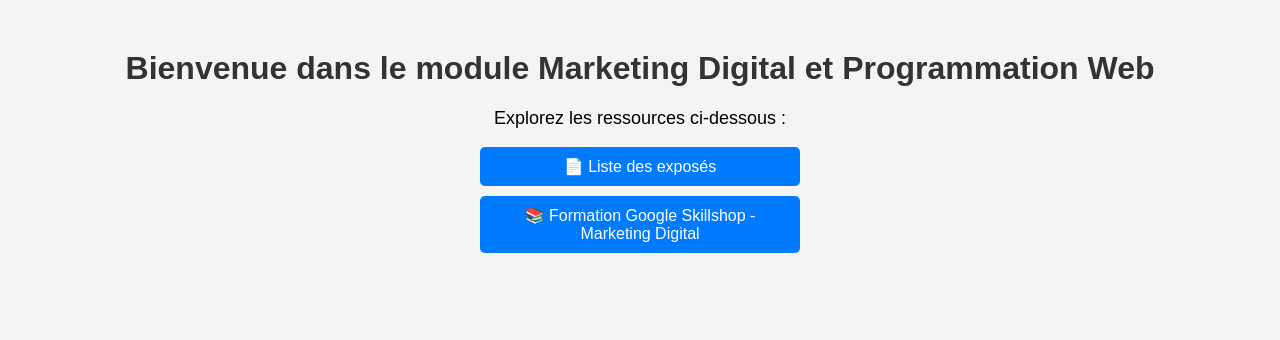
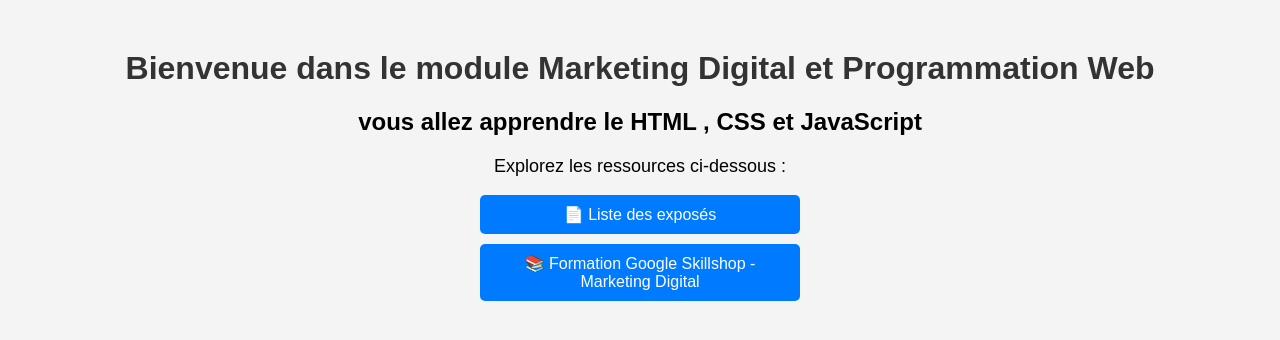
Before and after one commit to You-Han/PremierSite, a plain HTML site: page index.html in a window 1280 px wide. Drawn offline with Linux system fonts and the light colour scheme.

Commit message:
Update index.html

```diff
--- a/index.html
+++ b/index.html
@@ -35,6 +35,7 @@
 <body>
 
     <h1>Bienvenue dans le module Marketing Digital et Programmation Web</h1>
+    <h2>vous allez apprendre le HTML , CSS et JavaScript</h2>
     <p>Explorez les ressources ci-dessous :</p>
 
     <a href="https://docs.google.com/spreadsheets/d/17YI8HbvFcxTY4jx7yGOUO5pIW4BJAecC/edit?usp=sharing&ouid=113235115138140228956&rtpof=true&sd=true" target="_blank">
```
